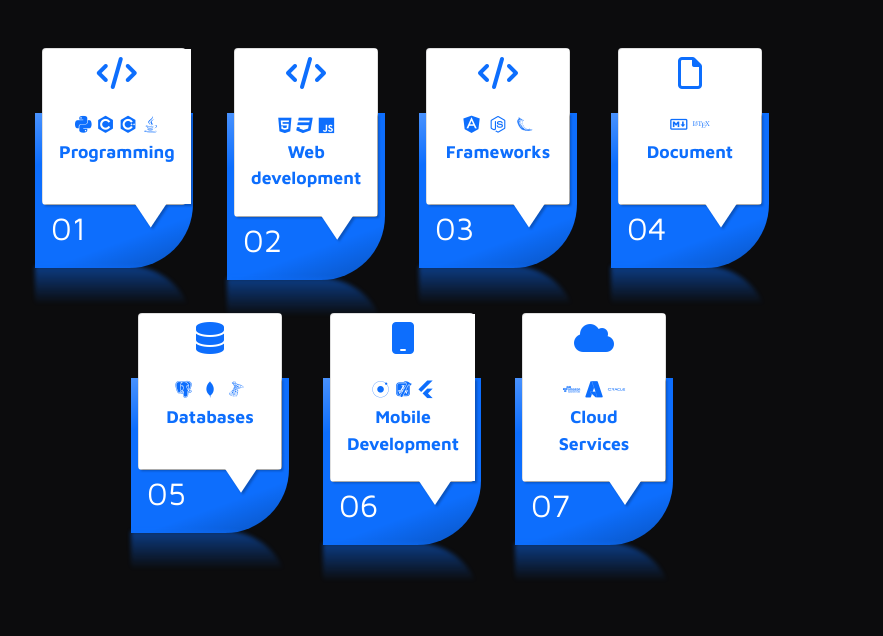
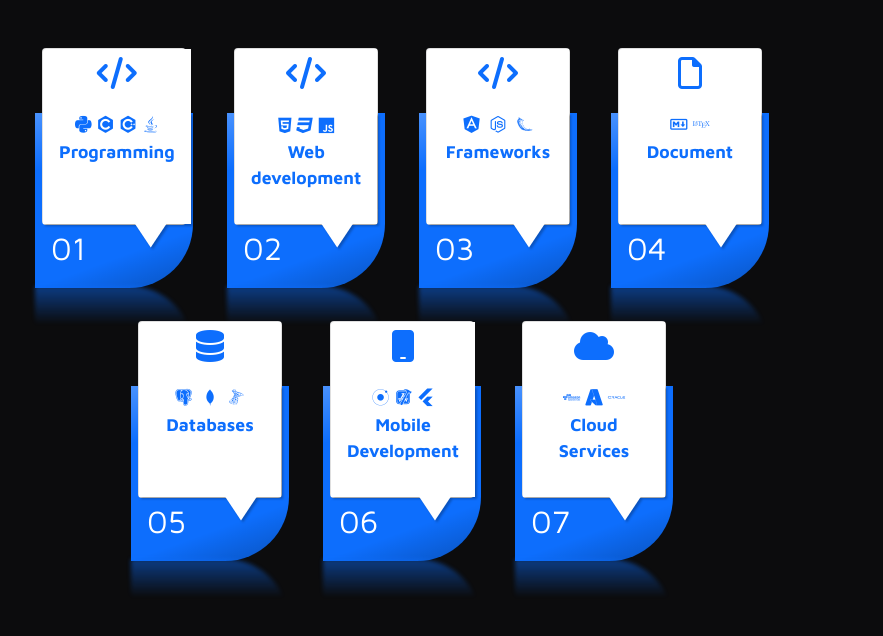
Before and after one commit to Rayguti/Portfolio, a plain HTML site: page index.html in a window 1280 px wide. Shown: the part 1509-2145 px from the top of the page, without its empty margins (258-1141 px from the left). Drawn offline with nearby package versions, Linux system fonts and the light colour scheme.

Commit message:
Update tooplate-style.css

```diff
--- a/css/tooplate-style.css
+++ b/css/tooplate-style.css
@@ -678,7 +678,7 @@ body.dark-mode .navbar-nav .nav-link:hover {
   font-weight: bold;
 }
 .title{
-  min-height: 75px;
+  min-height: 95px;
 }
 
 .card .descr {
```
